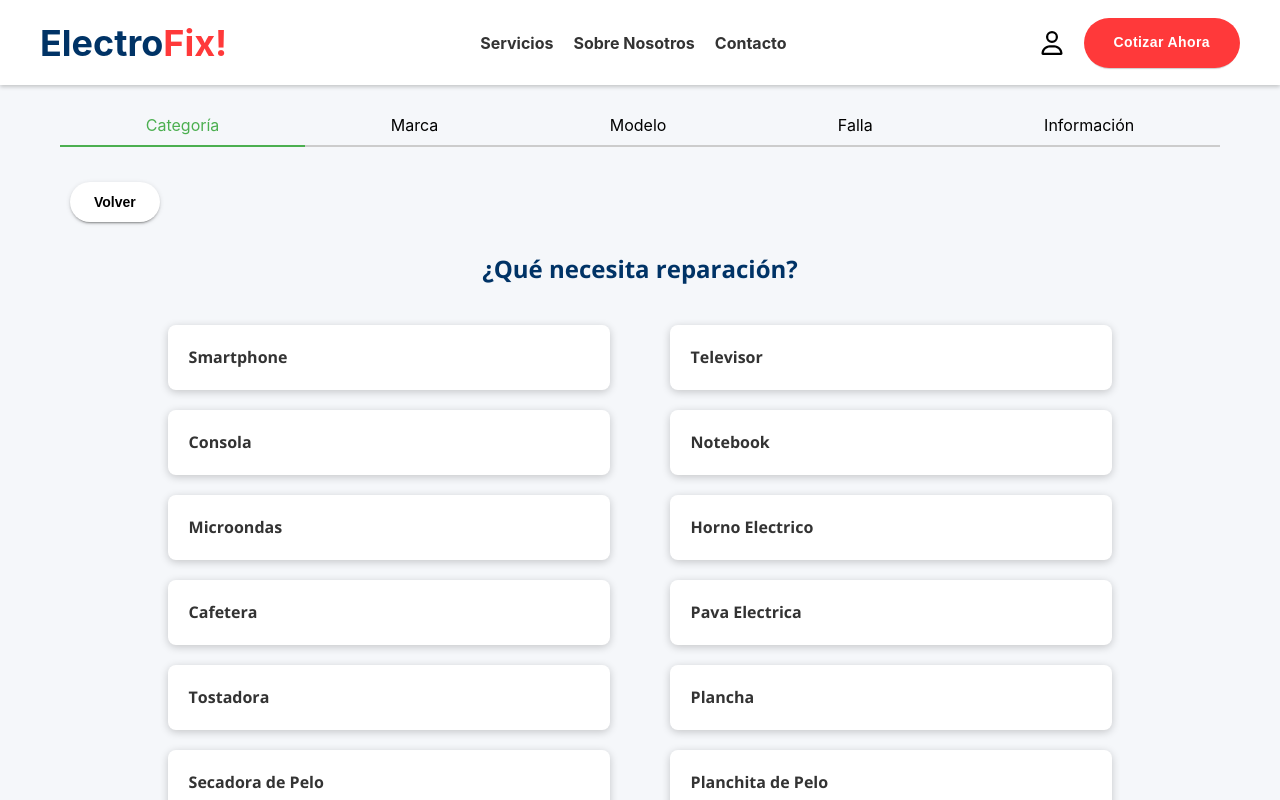
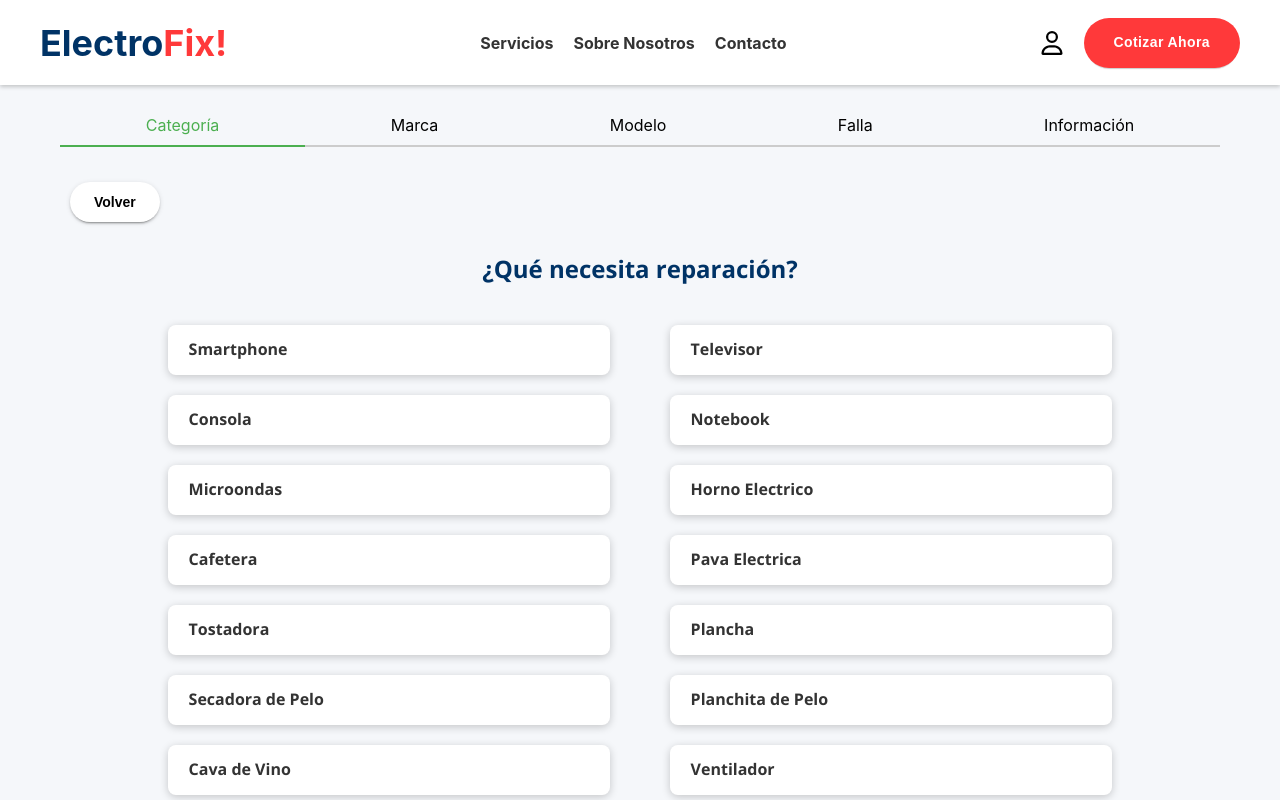
Before and after one commit to manuel-25/ElectroFix, a React (Create React App) app in the folder frontend/: page /services in a window 1280 px wide. Shown: the top 800 px of the page. Built offline with nearby package versions, Linux system fonts and the light colour scheme.

Commit message:
CSS changes

```diff
--- a/frontend/src/components/CategorySelection/CategorySelection.css
+++ b/frontend/src/components/CategorySelection/CategorySelection.css
@@ -35,7 +35,7 @@
   justify-content: space-between;
   align-items: center;
   width: 45%;
-  height: 65px;
+  height: 50px;
   background-color: #fff;
   padding: 20px;
   border-radius: 8px;
--- a/frontend/src/components/FaultSelection/FaultSelection.jsx
+++ b/frontend/src/components/FaultSelection/FaultSelection.jsx
@@ -7,7 +7,7 @@ const FaultSelection = ({ selectedCategory, nextStep, prevStep, updateFormData,
     2: ['No enciende', 'Errores de sistema', 'No lee discos', 'Problemas con los joystick', 'Pantalla en negro', 'Sobrecalentamiento', 'Se congela', 'Falla de almacenamiento', 'Mantenimiento / Limpieza', 'Otra'],
     3: ['No enciende', 'No hay imagen', 'Sin sonido', 'Imagen distorsionada', 'Problemas con el control remoto', 'Problemas con las conexiones HDMI/AV', 'Otra'],
     4: ['No enciende', 'Enciende no calienta', 'Ruidos fuertes', 'Salen chispas', 'Problemas con el temporizador', 'Se apaga solo', 'Otra'],
-    5: ['No enciende', 'Enciende no calienta', 'No muele café', 'Olor a quemado', 'Salen chispas', 'Humo', 'Problemas con la bomba de agua', 'Mantenimiento / Limpieza', 'Otra'],
+    5: ['No enciende', 'Enciende no calienta', 'Pierde agua' ,'No muele café', 'Olor a quemado', 'Salen chispas', 'Humo', 'Problemas con la bomba de agua', 'Mantenimiento / Limpieza', 'Otra'],
     6: ['No enciende', 'Enciende no calienta', 'Olor a quemado', 'Salen chispas', 'Ruidos fuertes', 'Problemas con el termostato', 'Otra'],
     7: ['No enciende', 'Enciende no calienta', 'Olor a quemado', 'Salen chispas', 'Humo', 'Problemas con el temporizador', 'Otra'],
     8: ['No enciende', 'No calienta', 'Olor a quemado', 'Salen chispas', 'Ruidos fuertes', 'Problemas con el rociador de vapor', 'Base dañada', 'Otra'],
--- a/frontend/src/components/MainContent/MainContent.css
+++ b/frontend/src/components/MainContent/MainContent.css
@@ -17,7 +17,7 @@
     align-items: flex-start;
     padding: 15px;
     margin-top: 0px;
-    height: 50%;
+    height: 60%;
     width: 100%;
     max-width: 1200px;
     align-self: center;
--- a/frontend/src/components/MainContent/MainContent.jsx
+++ b/frontend/src/components/MainContent/MainContent.jsx
@@ -17,7 +17,7 @@ function MainContent() {
         'Notebook', 'Cava de Vino', 'Ventilador', 'Estufa', 'Microondas'
     ]
 
-    const filteredItems = categoriesAndBrands
+    let filteredItems = categoriesAndBrands
         .filter(item => item.toLowerCase().includes(searchTerm.toLowerCase()))
         .slice(0, 6) // Limitar a 6 resultados
 
```
